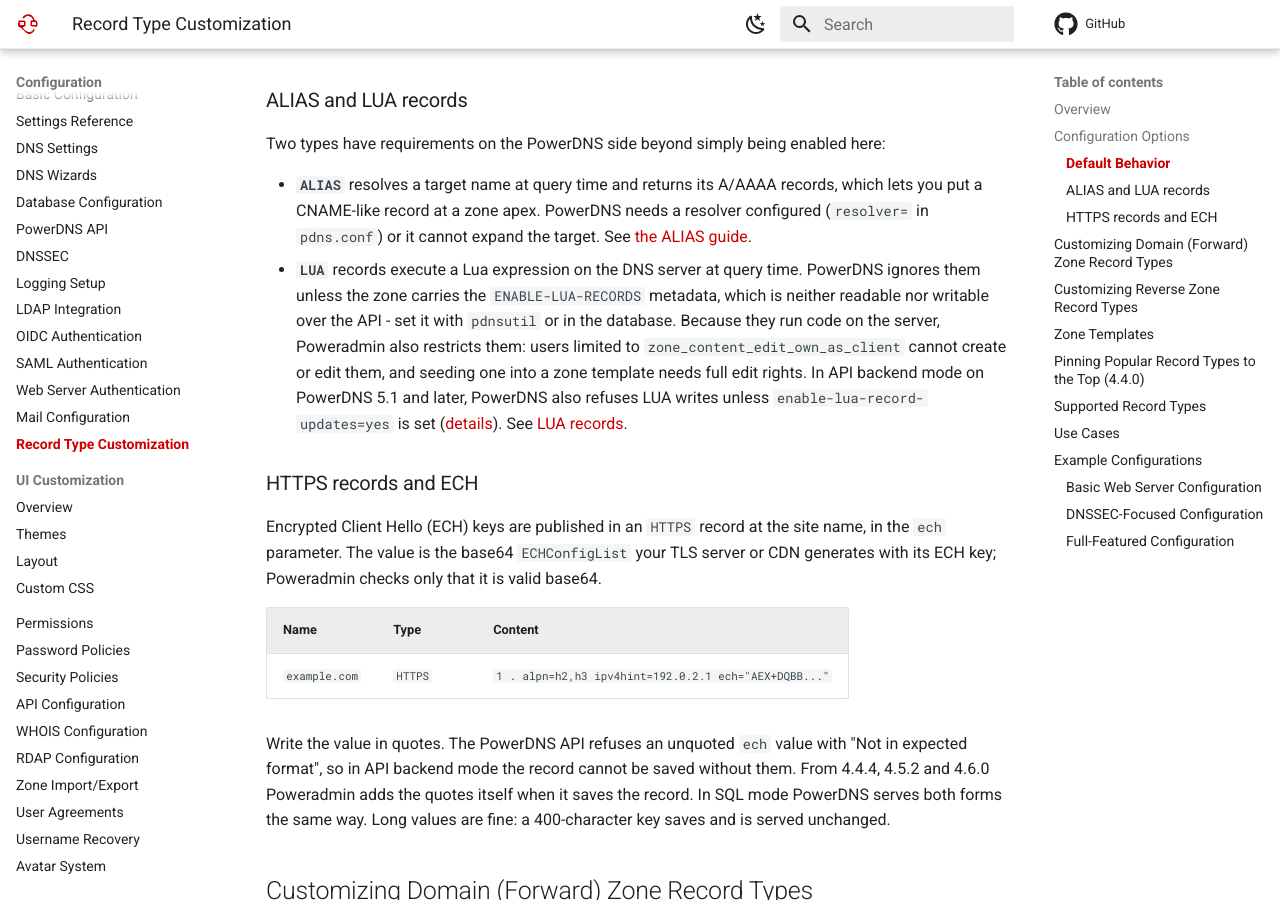
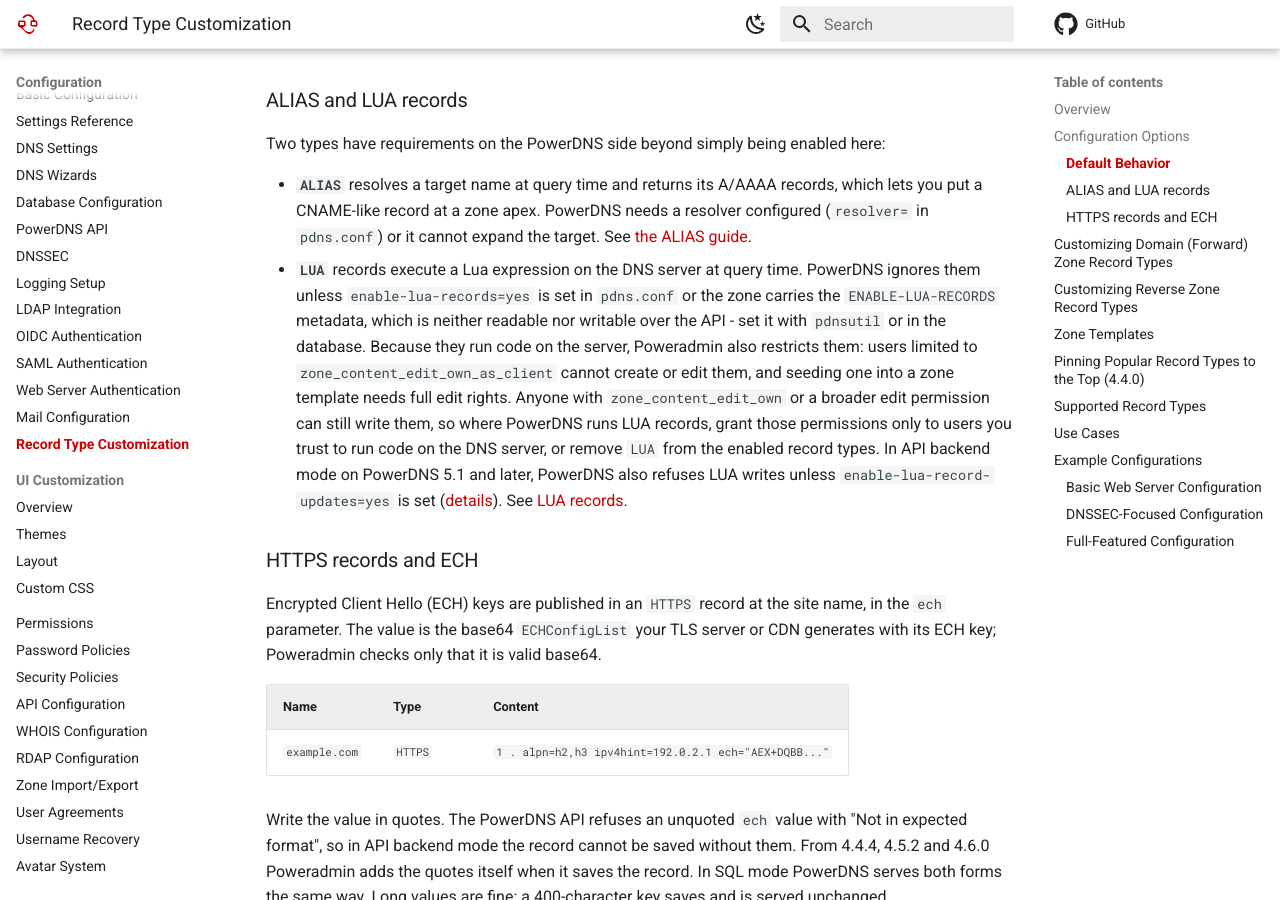
Before and after one commit to poweradmin/poweradmin-docs, an MkDocs documentation site: the page built from docs/configuration/record-types.md, in a window 1280 px wide and 900 px high, scrolled down 1318 px. Built offline with MkDocs 1.6.1 and Material for MkDocs 9.7.7, drawn with Linux system fonts in a browser that asks for light colours; nearby versions of some CDN libraries; library files that are not in the unit come from our copies; comment, search, counter and statistics services are not loaded.

Commit message:
docs(records): say who can write LUA records once PowerDNS runs them

```diff
--- a/docs/configuration/record-types.md
+++ b/docs/configuration/record-types.md
@@ -48,10 +48,13 @@ Two types have requirements on the PowerDNS side beyond simply being enabled her
   `pdns.conf`) or it cannot expand the target. See
   [the ALIAS guide](https://doc.powerdns.com/authoritative/guides/alias.html).
 - **`LUA`** records execute a Lua expression on the DNS server at query time. PowerDNS ignores them
-  unless the zone carries the `ENABLE-LUA-RECORDS` metadata, which is neither readable nor writable
-  over the API - set it with `pdnsutil` or in the database. Because they run code on the server,
-  Poweradmin also restricts them: users limited to `zone_content_edit_own_as_client` cannot create
-  or edit them, and seeding one into a zone template needs full edit rights. In API backend mode
+  unless `enable-lua-records=yes` is set in `pdns.conf` or the zone carries the `ENABLE-LUA-RECORDS`
+  metadata, which is neither readable nor writable over the API - set it with `pdnsutil` or in the
+  database. Because they run code on the server, Poweradmin also restricts them: users limited to
+  `zone_content_edit_own_as_client` cannot create or edit them, and seeding one into a zone template
+  needs full edit rights. Anyone with `zone_content_edit_own` or a broader edit permission can still
+  write them, so where PowerDNS runs LUA records, grant those permissions only to users you trust to
+  run code on the DNS server, or remove `LUA` from the enabled record types. In API backend mode
   on PowerDNS 5.1 and later, PowerDNS also refuses LUA writes unless `enable-lua-record-updates=yes`
   is set ([details](powerdns-api.md#known-issue-lua-records-refused-on-powerdns-auth-51)). See
   [LUA records](https://doc.powerdns.com/authoritative/lua-records/index.html).
```
